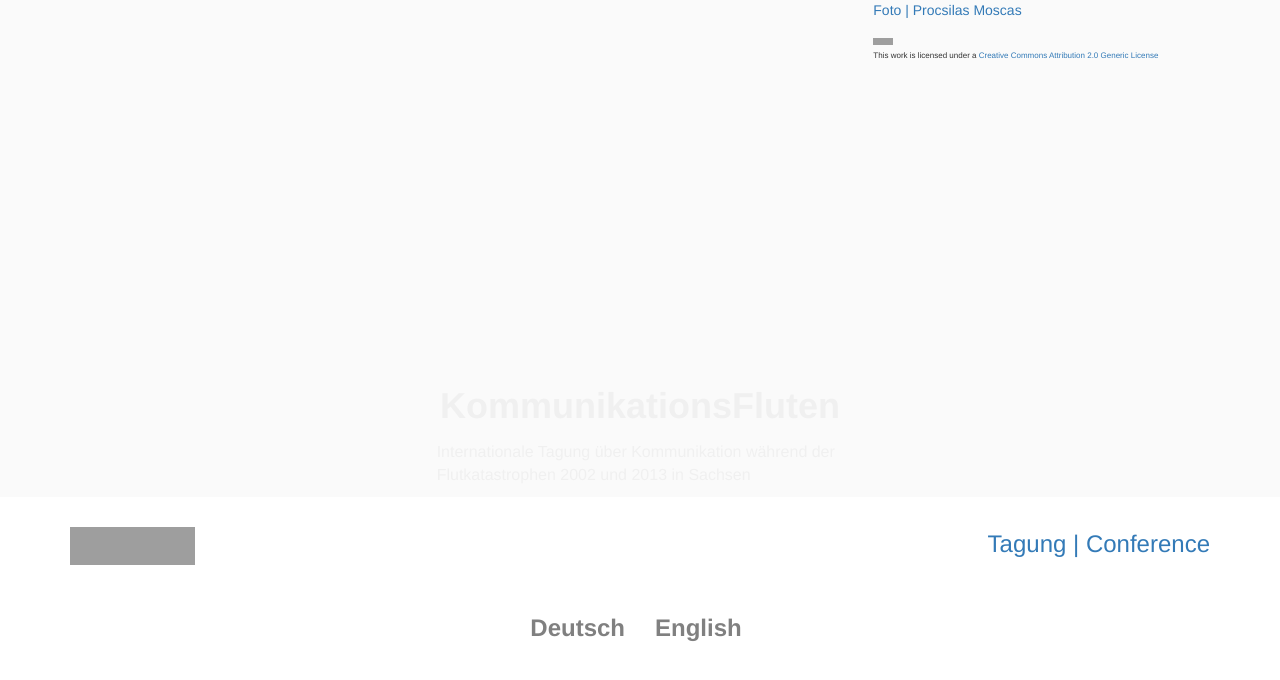
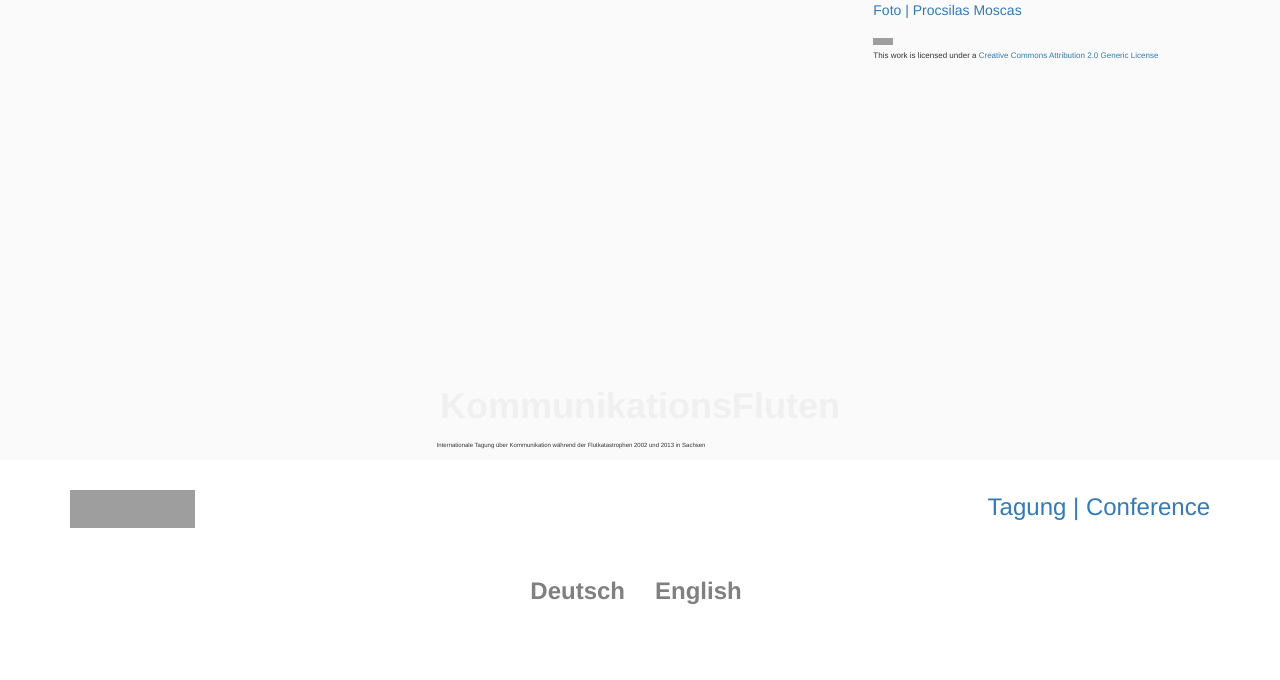
Before and after one commit to susedev/test, a Jekyll site: the page built from index.html, in a window 1280 px wide. Shown: the top 680 px of the page. Built offline with Jekyll 4.4.1, drawn with Linux system fonts in a browser that asks for light colours; nearby versions of some CDN libraries; grey boxes are pictures that could not be loaded.

Commit message:
Update home.html

```diff
--- a/_layouts/home.html
+++ b/_layouts/home.html
@@ -15,7 +15,7 @@
     </div>
     <div class="col-md-4">
       <a href="http://eijc.github.io/test/"><p style="color:#F0F0F0; font-size: 36px; font-weight:bold; text-align: center; margin-top: 380px;">KommunikationsFluten</p></a>
-      <p style="font-size:16px; color: #F0F0F0;">Internationale Tagung über Kommunikation während der Flutkatastrophen 2002 und 2013 in Sachsen</p>
+      <p style="font-size:6px;">Internationale Tagung über Kommunikation während der Flutkatastrophen 2002 und 2013 in Sachsen</p>
     </div>
     <div class="col-md-4">
      <div class="box" >
```
